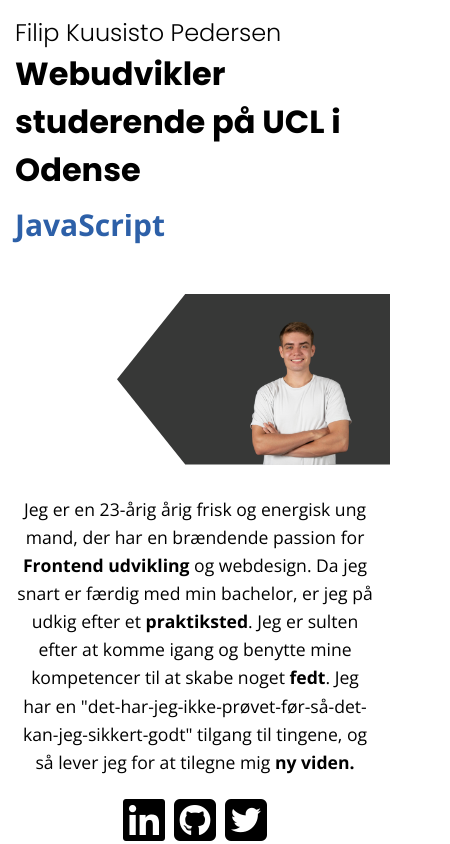
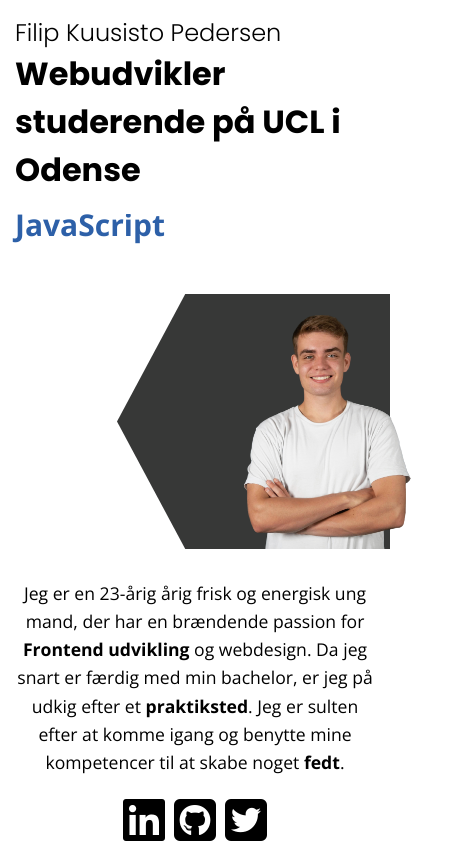
Before and after one commit to FilipPedersen/webdev-portfolio, a React (Create React App) app: page / in a window 390 px wide. Shown: the top 844 px of the page, 450 px wide, since content can reach past the window. Built offline with nearby package versions, Linux system fonts and the light colour scheme.

Commit message:
responsiveness

```diff
--- a/src/components/about/About.css
+++ b/src/components/about/About.css
@@ -80,8 +80,8 @@ button:hover {
   .a {
     flex-direction: column;
     text-align: center;
-    height: 100vh;
     margin-top: 70%;
+    height: fit-content;
   }
 
   .a-left {
--- a/src/components/contact/contact.css
+++ b/src/components/contact/contact.css
@@ -53,4 +53,7 @@ p {
   .c-wrapper {
     padding: 30px 15px;
   }
+  .c {
+    height: 0;
+  }
 }
--- a/src/components/intro/Intro.css
+++ b/src/components/intro/Intro.css
@@ -67,7 +67,7 @@
 
 .i-title-item {
   height: 50px;
-  font-size: 30px;
+  font-size: 1.875rem;
   color: #2d60a8;
   display: flex;
   align-items: center;
@@ -156,12 +156,11 @@
 
   .i-m-right-wrapper {
     height: 70%;
-    padding-left: 50px;
   }
 
   .i-m-img {
     position: absolute;
-    width: 40vw;
+    height: 100%;
     bottom: 0;
   }
 
--- a/src/components/intro/Intro.jsx
+++ b/src/components/intro/Intro.jsx
@@ -31,10 +31,7 @@ function Intro() {
               webdesign. Da jeg snart er færdig med min bachelor, er jeg på
               udkig efter et <strong>praktiksted</strong>. Jeg er sulten efter
               at komme igang og benytte mine kompetencer til at skabe noget{" "}
-              <strong>fedt</strong>. Jeg har en
-              "det-har-jeg-ikke-prøvet-før-så-det-kan-jeg-sikkert-godt" tilgang
-              til tingene, og så lever jeg for at tilegne mig{" "}
-              <strong>ny viden.</strong>
+              <strong>fedt</strong>.
             </p>
           </div>
 
--- a/src/components/portfolioList/portfolioList.css
+++ b/src/components/portfolioList/portfolioList.css
@@ -31,6 +31,7 @@
   .pl {
     padding: 10px;
     margin-top: 30px;
+    flex-direction: column;
   }
 
   .pl-title {
```
